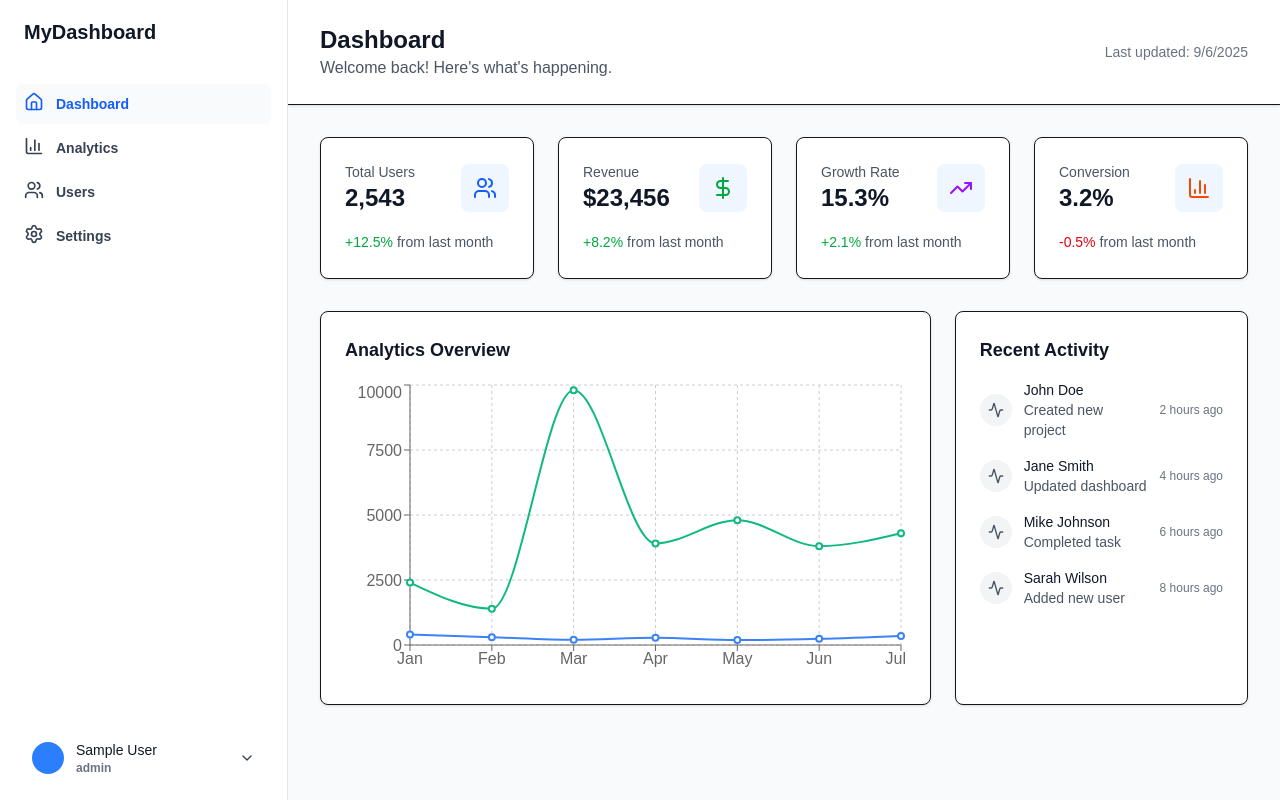
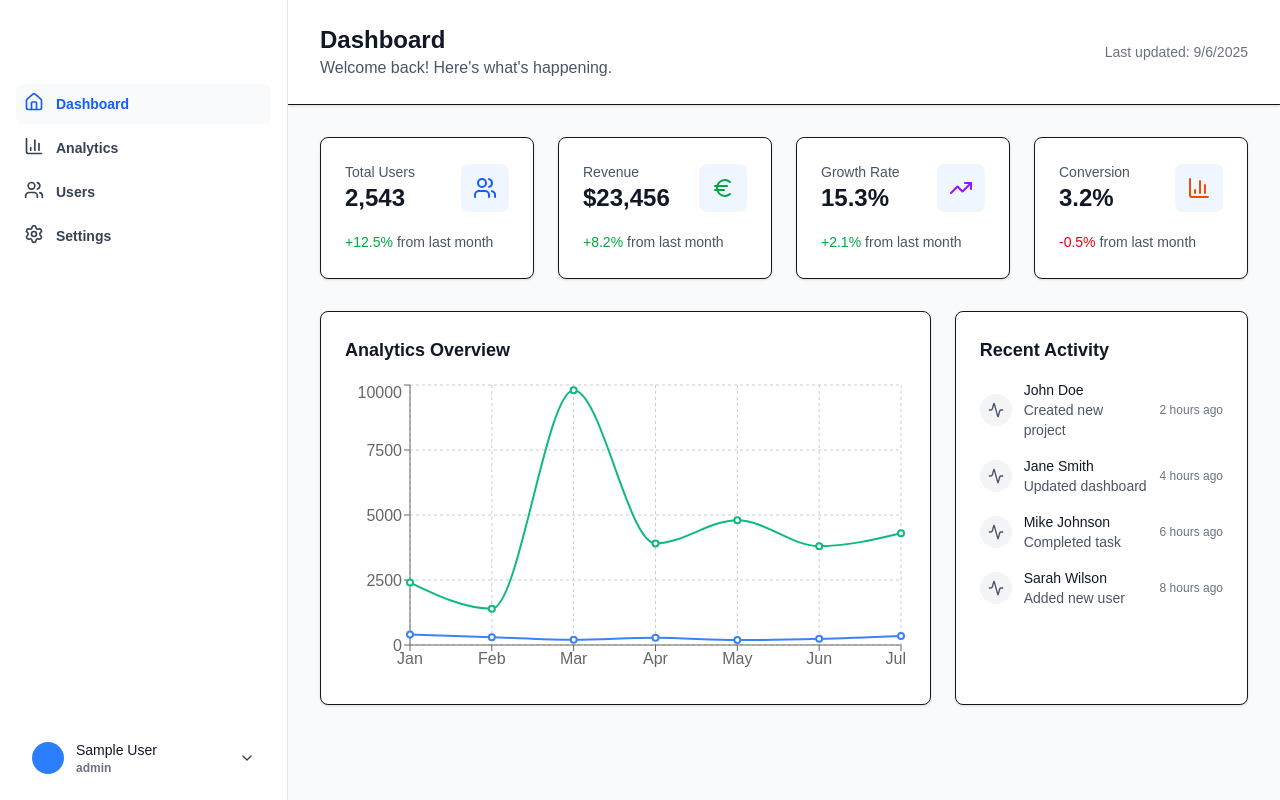
Before and after one commit to ckdonah/dashboard-app, a Next.js app: page / in a window 1280 px wide. Built offline with nearby package versions, Linux system fonts and the light colour scheme; sample sign-in values are in the browser's storage.

Commit message:
Update main dashboard

```diff
--- a/src/app/components/Sidebar.tsx
+++ b/src/app/components/Sidebar.tsx
@@ -96,7 +96,7 @@ export function Sidebar() {
               {/* Mobile sidebar content */}
               <div className="flex grow flex-col gap-y-5 overflow-y-auto bg-white px-6 pb-4">
                 <div className="flex h-16 shrink-0 items-center">
-                  <h1 className="text-xl font-bold text-gray-900">MyDashboard</h1>
+                  {/* <h1 className="text-xl font-bold text-gray-900">MyDashboard</h1> */}
                 </div>
                 <nav className="flex flex-1 flex-col">
                   <ul className="flex flex-1 flex-col gap-y-7">
@@ -155,7 +155,7 @@ export function Sidebar() {
         <div className="flex grow flex-col gap-y-5 overflow-y-auto border-r border-gray-200 bg-white px-6 pb-4">
           {/* Logo/Brand */}
           <div className="flex h-16 shrink-0 items-center">
-            <h1 className="text-xl font-bold text-gray-900">MyDashboard</h1>
+            {/* <h1 className="text-xl font-bold text-gray-900">MyDashboard</h1> */}
           </div>
 
           {/* Navigation */}
--- a/src/app/page.tsx
+++ b/src/app/page.tsx
@@ -1,7 +1,6 @@
-import { BarChart3, Users, DollarSign, TrendingUp, Activity } from 'lucide-react'
+import { BarChart3, Users, Euro, TrendingUp, Activity } from 'lucide-react'
 import { AnalyticsChart } from './components/Chart'
 
-// Define TypeScript interfaces
 interface StatCardProps {
   title: string
   value: string
@@ -65,9 +64,8 @@ function RecentActivity() {
   )
 }
 
-// Main Dashboard Component (This is your page!)
 export default function Dashboard() {
-  // Sample data - in a real app, this would come from an API
+
   const stats = [
     {
       title: 'Total Users',
@@ -80,7 +78,7 @@ export default function Dashboard() {
       title: 'Revenue',
       value: '$23,456',
       change: '+8.2%',
-      icon: <DollarSign className="h-6 w-6 text-green-600" />,
+      icon: <Euro className="h-6 w-6 text-green-600" />,
       changeType: 'positive' as const
     },
     {
@@ -101,7 +99,7 @@ export default function Dashboard() {
 
   return (
     <div className="min-h-screen bg-gray-50">
-      {/* Page Header - No more navigation, just page title */}
+
       <div className="bg-white shadow-sm border-b">
         <div className="px-4 sm:px-6 lg:px-8">
           <div className="flex justify-between items-center py-6">
@@ -116,24 +114,22 @@ export default function Dashboard() {
         </div>
       </div>
 
-      {/* Main Content - This is your dashboard content */}
       <main className="px-4 sm:px-6 lg:px-8 py-8">
-        {/* Stats Grid - The 4 cards at the top */}
+
         <div className="grid grid-cols-1 md:grid-cols-2 lg:grid-cols-4 gap-6 mb-8">
           {stats.map((stat, index) => (
             <StatCard key={index} {...stat} />
           ))}
         </div>
 
-        {/* Content Grid - Chart and Activity */}
+
         <div className="grid grid-cols-1 lg:grid-cols-3 gap-6">
-          {/* Chart Section - Takes up 2/3 of the width */}
+
           <div className="lg:col-span-2 bg-white rounded-lg p-6 shadow-sm border">
             <h3 className="text-lg font-semibold text-gray-900 mb-4">Analytics Overview</h3>
             <AnalyticsChart />
           </div>
 
-          {/* Recent Activity - Takes up 1/3 of the width */}
           <RecentActivity />
         </div>
       </main>
```
